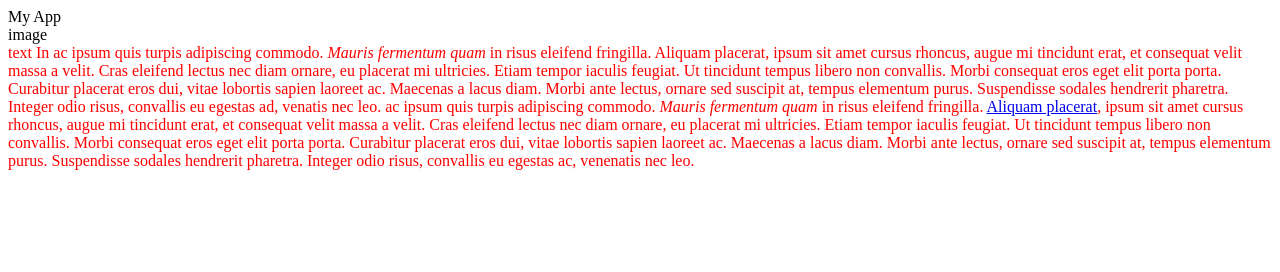
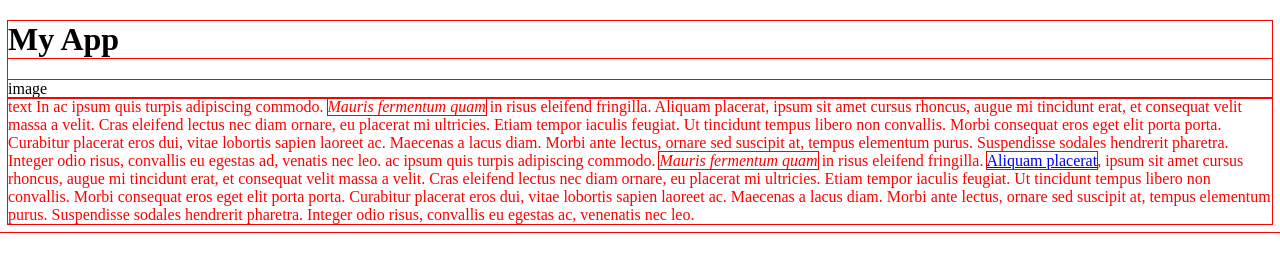
Before and after one commit to VIcuko/Mentorship-IntroProgramming, a plain HTML site: page css-demo/app.html in a window 1280 px wide. Drawn offline with Linux system fonts and the light colour scheme.

Commit message:
Add new style to css for basic web app

```diff
--- a/css-demo/app.html
+++ b/css-demo/app.html
@@ -5,7 +5,7 @@
 	<link rel="stylesheet" type="text/css" href="style.css">
 </head>
 <body>
-	<div class="title">My App</div>
+	<h1 class="title">My App</h1>
 	<div class="app">
 		<div class="screenshot">image</div>
 		<div class="description">text
--- a/css-demo/style.css
+++ b/css-demo/style.css
@@ -1,6 +1,17 @@
 /* This is a CSS comment.*/
 .description {
 	color : red;
+}
+
+* {
+   outline: 1px solid red !important;
+}
+
+* {
+    -webkit-box-sizing: border-box;
+    -moz-box-sizing: border-box;
+    -ms-box-sizing: border-box;
+    box-sizing: border-box;
 }
 
 /*
```
